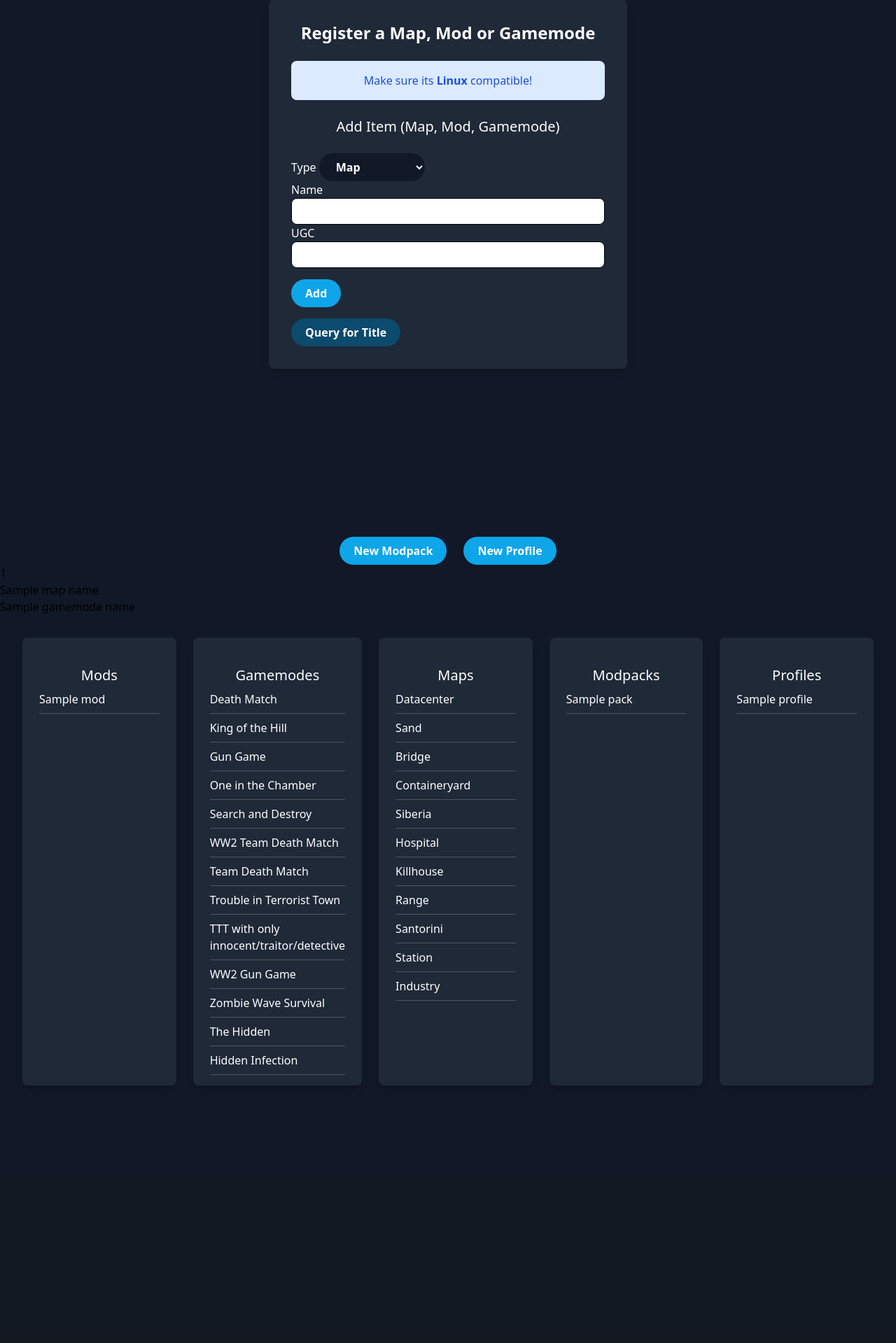
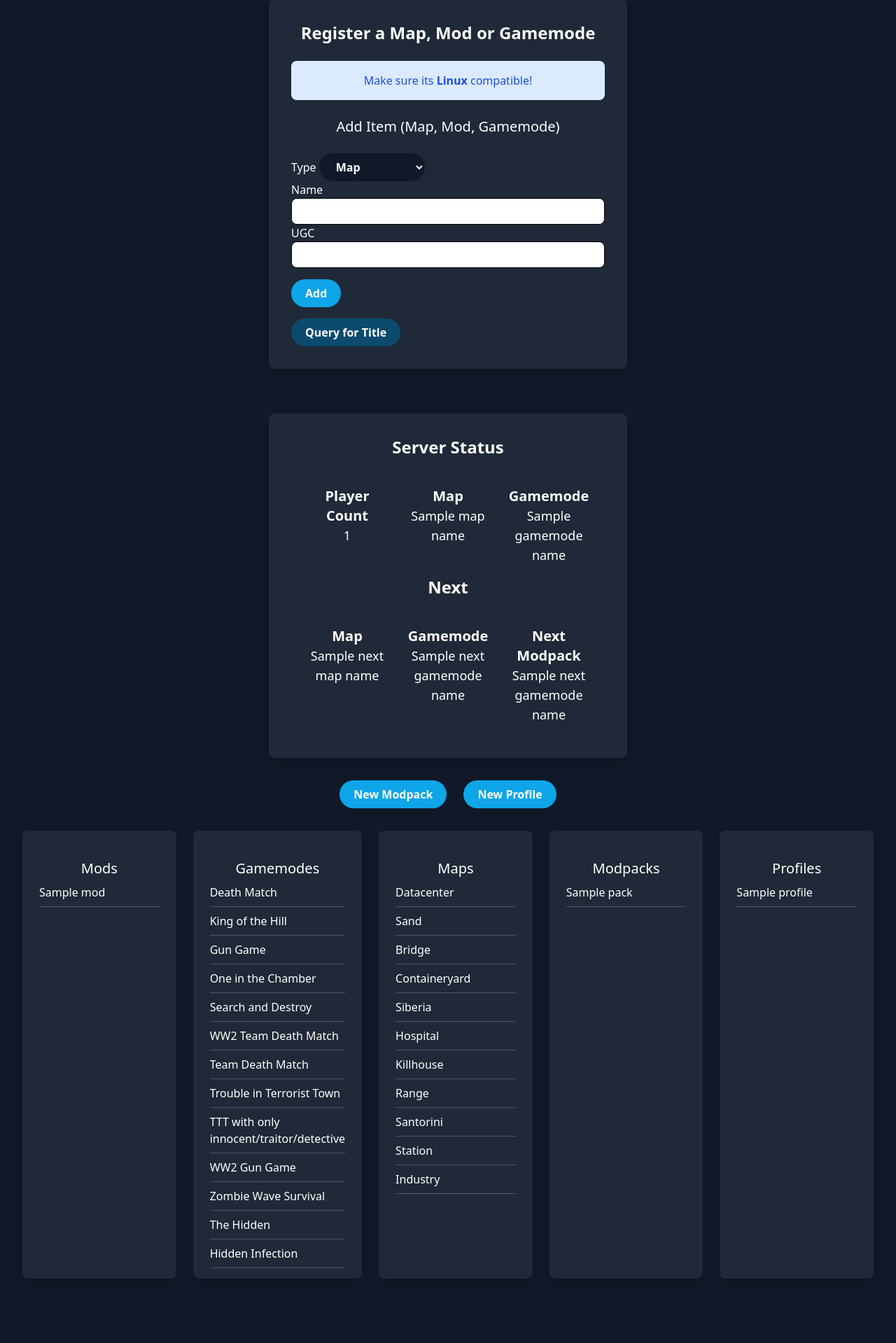
Before and after one commit to Granther/pavlov-webrcon, a Flask app: template templates/home.html in a window 1280 px wide. Shown: the part 105-2024 px from the top of the page at 70% size. Before the commit the page ends 1656 px from the top, so only its background shows below. Run offline with Flask 3, Linux system fonts and the light colour scheme; data comes from the database, SQL or seed files in the repository; tables that the repository leaves empty hold one stand-in row (values such as "Sample post"); the template is opened without the code that fills it: values that come from a table or form of the project are taken from there, most other values are stand-ins (such as "Sample title", 1, 10 or a date in 2020); parts of the project's set-up code (start-up, migrations or seed data) failed here and were passed over; some libraries are stand-ins or nearby versions.

Commit message:
Added server status area, need to add timeout in case server is unavailable

```diff
--- a/templates/home.html
+++ b/templates/home.html
@@ -9,7 +9,7 @@
 {% endblock %}
 
 {% block content %}
-<div class="flex flex-row gap-x-6 items-start justify-center min-h-screen bg-gray-900 p-8">
+<div class="flex flex-row gap-x-6 items-start justify-center bg-gray-900 p-8">
     <div class="bg-gray-800 shadow-lg p-8 w-full max-w-lg rounded-lg">
         <h2 class="text-center text-2xl font-semibold mb-6 text-white">Register a Map, Mod or Gamemode</h2>
 
@@ -33,16 +33,52 @@
     </div>
 </div>
 
+<div class="flex flex-row gap-x-6 items-start justify-center bg-gray-900 p-8">
+    <div class="bg-gray-800 shadow-lg p-8 w-full max-w-lg rounded-lg">
+        <h2 class="text-center text-2xl font-semibold mb-6 text-white">Server Status</h2>
+	<div class="bg-gray-800 text-white p-4 rounded-lg w-full">
+	    <div class="grid grid-cols-3 gap-4 text-center">
+		<div>
+		    <p class="text-xl font-semibold">Player Count</p>
+		    <p class="text-lg font-normal">{{ player_count }}</p>
+		</div>
+		<div>
+		    <p class="text-xl font-semibold">Map</p>
+		    <p class="text-lg font-normal">{{ map_name }}</p>
+		</div>
+		<div>
+		    <p class="text-xl font-semibold">Gamemode</p>
+		    <p class="text-lg font-normal">{{ gamemode_name }}</p>
+		</div>
+	    </div>
+	</div>
+
+    	<h2 class="text-center text-2xl font-semibold mb-6 text-white">Next</h2>
+	<div class="bg-gray-800 text-white p-4 rounded-lg w-full">
+	    <div class="grid grid-cols-3 gap-4 text-center">
+		<div>
+		    <p class="text-xl font-semibold">Map</p>
+		    <p class="text-lg font-normal">{{ next_map_name }}</p>
+		</div>
+		<div>
+		    <p class="text-xl font-semibold">Gamemode</p>
+		    <p class="text-lg font-normal">{{ next_gamemode_name }}</p>
+		</div>
+		<div>
+		    <p class="text-xl font-semibold">Next Modpack</p>
+		    <p class="text-lg font-normal">{{ next_gamemode_name }}</p>
+		</div>
+	    </div>
+	</div>
+    </div>
+</div>
+
+
 <div class="flex flex-row gap-x-6 items-start justify-center bg-gray-900">
     <a href="{{url_for('new_modpack')}}" class="bg-sky-500 hover:bg-sky-700 text-white py-2 px-5 rounded-full font-bold text-md transition duration-300">New Modpack</a>
     <a href="{{url_for('new_profile')}}" class="bg-sky-500 hover:bg-sky-700 text-white py-2 px-5 rounded-full font-bold text-md transition duration-300">New Profile</a>
 </div>
 
-<div>
-	<p>{{ player_count }}</p>
-	<p>{{ map_name }} </p>
-	<p>{{ gamemode_name }} </p>
-</div>
 
 <div class="flex flex-row gap-x-6 items-start justify-center min-h-screen bg-gray-900 p-8">
     <div class="bg-gray-800 shadow-lg p-2 w-full max-w-xs rounded-lg h-[80vh]">
```
Also changed, not shown: 1 other file.
